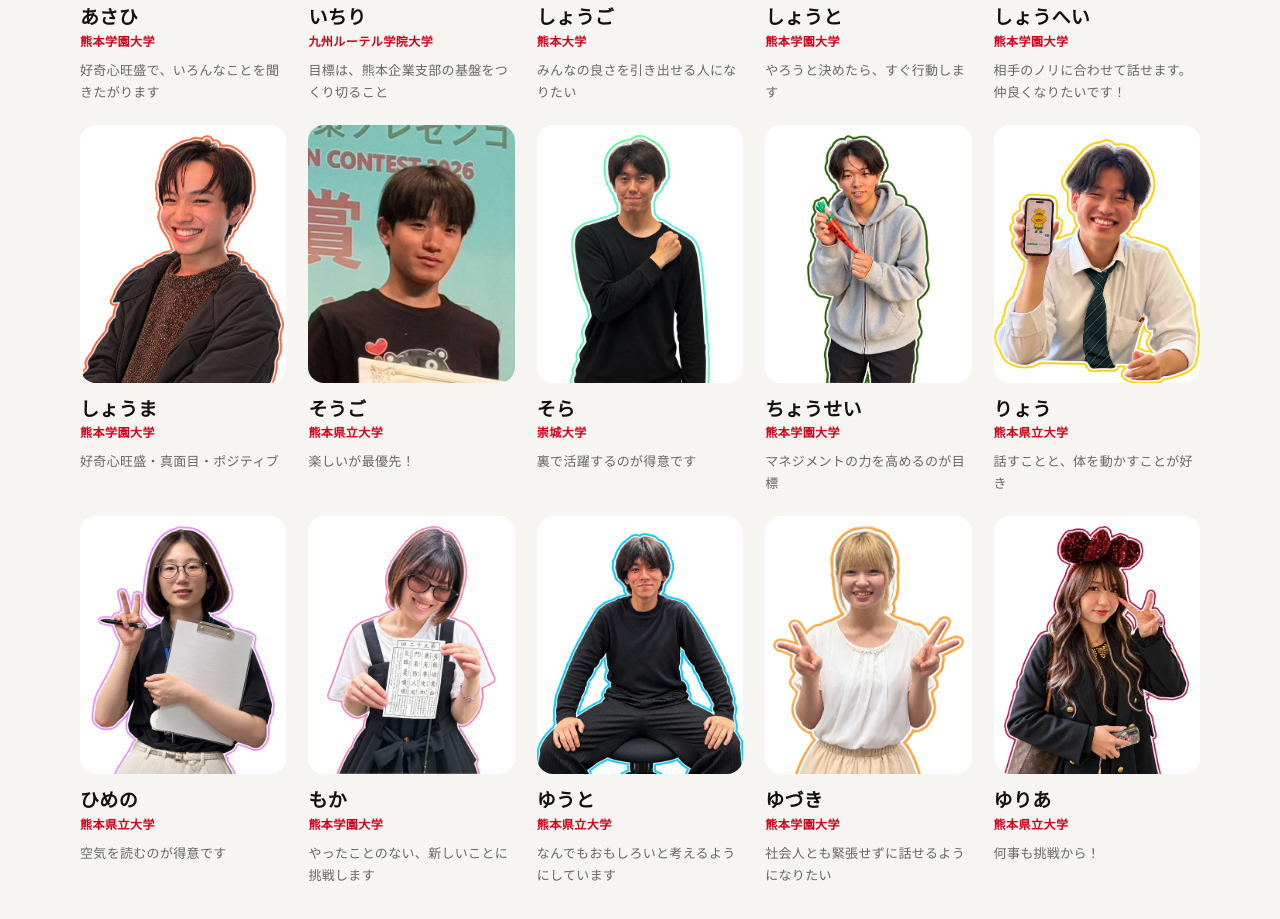
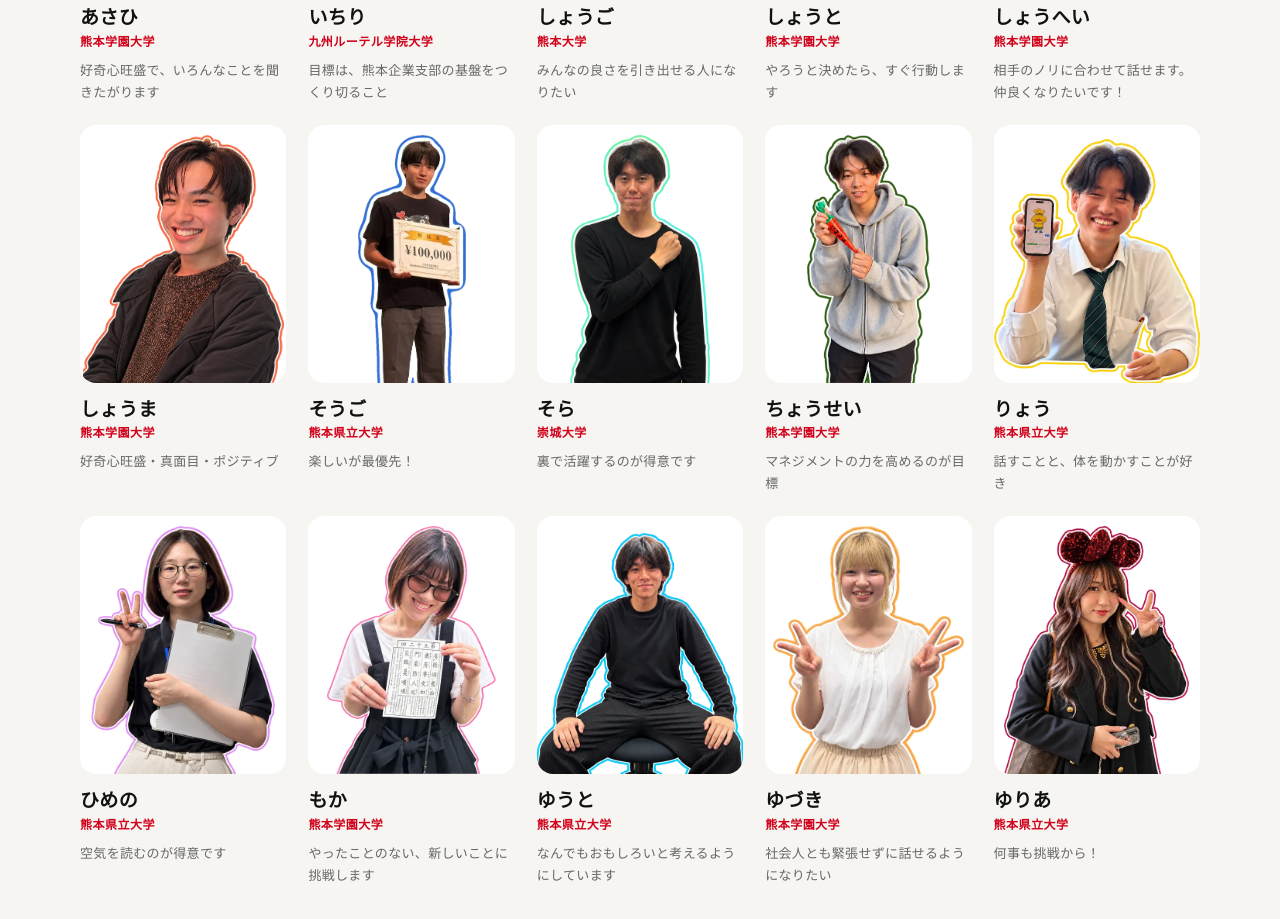
Before and after one commit to sohgonoguchi0803-spec/dotjp-kumamoto, a plain HTML site: page index.html in a window 1280 px wide. Shown: the part 7475-8394 px from the top of the page. Drawn offline with nearby package versions, Linux system fonts and the light colour scheme.

Commit message:
そうごの写真を背景なしの切り抜き＋青い縁取りに変更
Co-Authored-By: Claude Opus 5.5 <noreply@anthropic.com>

```diff
--- a/index.html
+++ b/index.html
@@ -265,7 +265,7 @@
         <li class="member"><div class="member-photo"><img src="assets/members/04-shoto.webp" width="522" height="640" loading="lazy" alt="しょうとの写真"></div><p class="member-name">しょうと</p><p class="member-univ">熊本学園大学</p><p class="member-word">やろうと決めたら、すぐ行動します</p></li>
         <li class="member"><div class="member-photo"><img src="assets/members/05-shohei.webp" width="413" height="640" loading="lazy" alt="しょうへいの写真"></div><p class="member-name">しょうへい</p><p class="member-univ">熊本学園大学</p><p class="member-word">相手のノリに合わせて話せます。仲良くなりたいです！</p></li>
         <li class="member"><div class="member-photo"><img src="assets/members/06-shoma.webp" width="519" height="640" loading="lazy" alt="しょうまの写真"></div><p class="member-name">しょうま</p><p class="member-univ">熊本学園大学</p><p class="member-word">好奇心旺盛・真面目・ポジティブ</p></li>
-        <li class="member"><div class="member-photo member-photo-fill"><img src="assets/members/07-sogo-photo.jpg" width="480" height="600" loading="lazy" alt="そうごの写真（学生の政策プレゼンコンテストで総裁賞を受賞したときの様子）"></div><p class="member-name">そうご</p><p class="member-univ">熊本県立大学</p><p class="member-word">楽しいが最優先！</p></li>
+        <li class="member"><div class="member-photo"><img src="assets/members/07-sogo-award.webp" width="279" height="640" loading="lazy" alt="そうごの写真（学生の政策プレゼンコンテストで総裁賞を受賞したときの様子）"></div><p class="member-name">そうご</p><p class="member-univ">熊本県立大学</p><p class="member-word">楽しいが最優先！</p></li>
         <li class="member"><div class="member-photo"><img src="assets/members/08-sora.webp" width="362" height="640" loading="lazy" alt="そらの写真"></div><p class="member-name">そら</p><p class="member-univ">崇城大学</p><p class="member-word">裏で活躍するのが得意です</p></li>
         <li class="member"><div class="member-photo"><img src="assets/members/09-chosei.webp" width="317" height="640" loading="lazy" alt="ちょうせいの写真"></div><p class="member-name">ちょうせい</p><p class="member-univ">熊本学園大学</p><p class="member-word">マネジメントの力を高めるのが目標</p></li>
         <li class="member"><div class="member-photo"><img src="assets/members/10-ryo.webp" width="541" height="640" loading="lazy" alt="りょうの写真"></div><p class="member-name">りょう</p><p class="member-univ">熊本県立大学</p><p class="member-word">話すことと、体を動かすことが好き</p></li>
--- a/styles.css
+++ b/styles.css
@@ -361,8 +361,6 @@ img { display: block; max-width: 100%; height: auto; }
 }
 .member-photo img { width: 100%; height: 100%; object-fit: contain; object-position: center bottom; transition: transform .3s; }
 .member:hover .member-photo img { transform: scale(1.04); }
-.member-photo-fill { padding-top: 0; }
-.member-photo-fill img { object-fit: cover; object-position: center top; }
 .member-name { font-weight: 900; font-size: 19px; color: var(--ink); line-height: 1.4; }
 .member-univ { font-size: 12px; font-weight: 700; color: var(--red); letter-spacing: .04em; margin-bottom: 6px; }
 .member-word { font-size: 13px; color: var(--muted); line-height: 1.7; }
```
Also changed, not shown: assets/members/07-sogo-award.webp (added), assets/members/07-sogo-photo.jpg (deleted), assets/members/07-sogo.webp (deleted).
